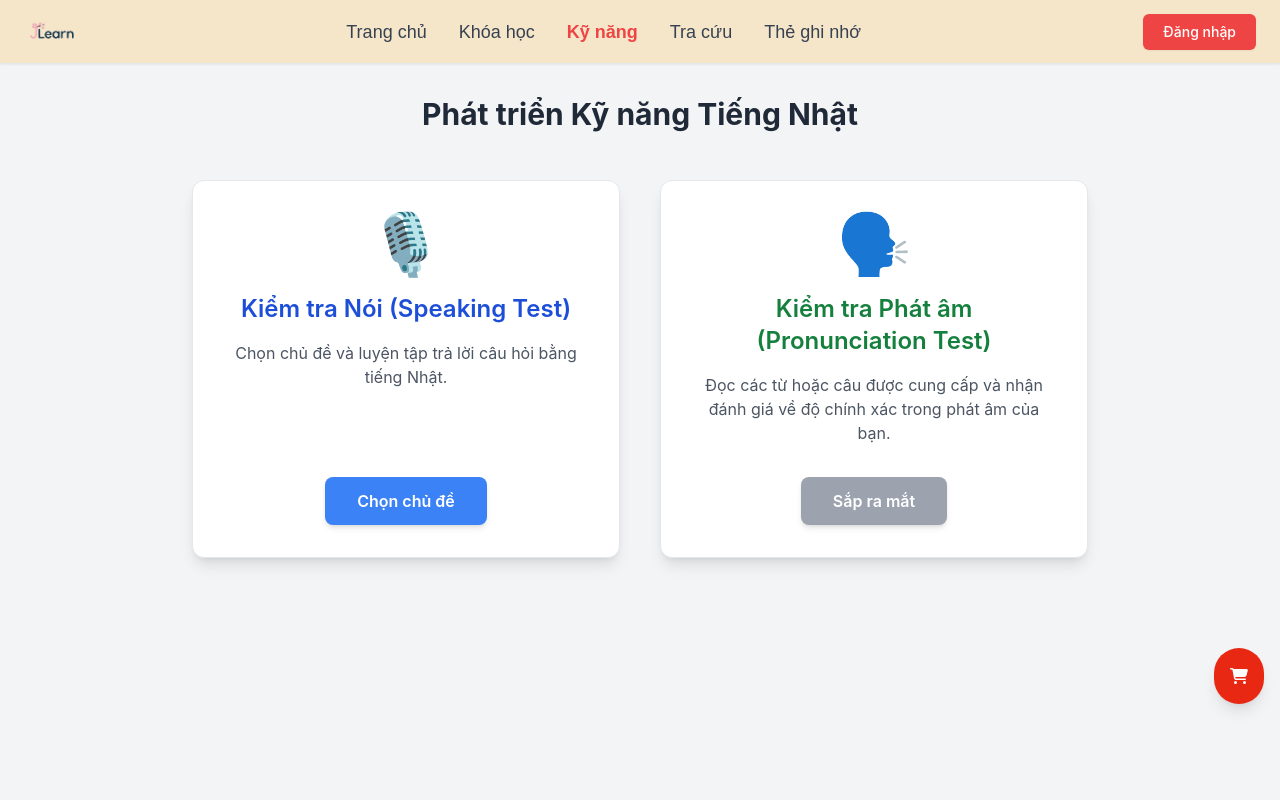
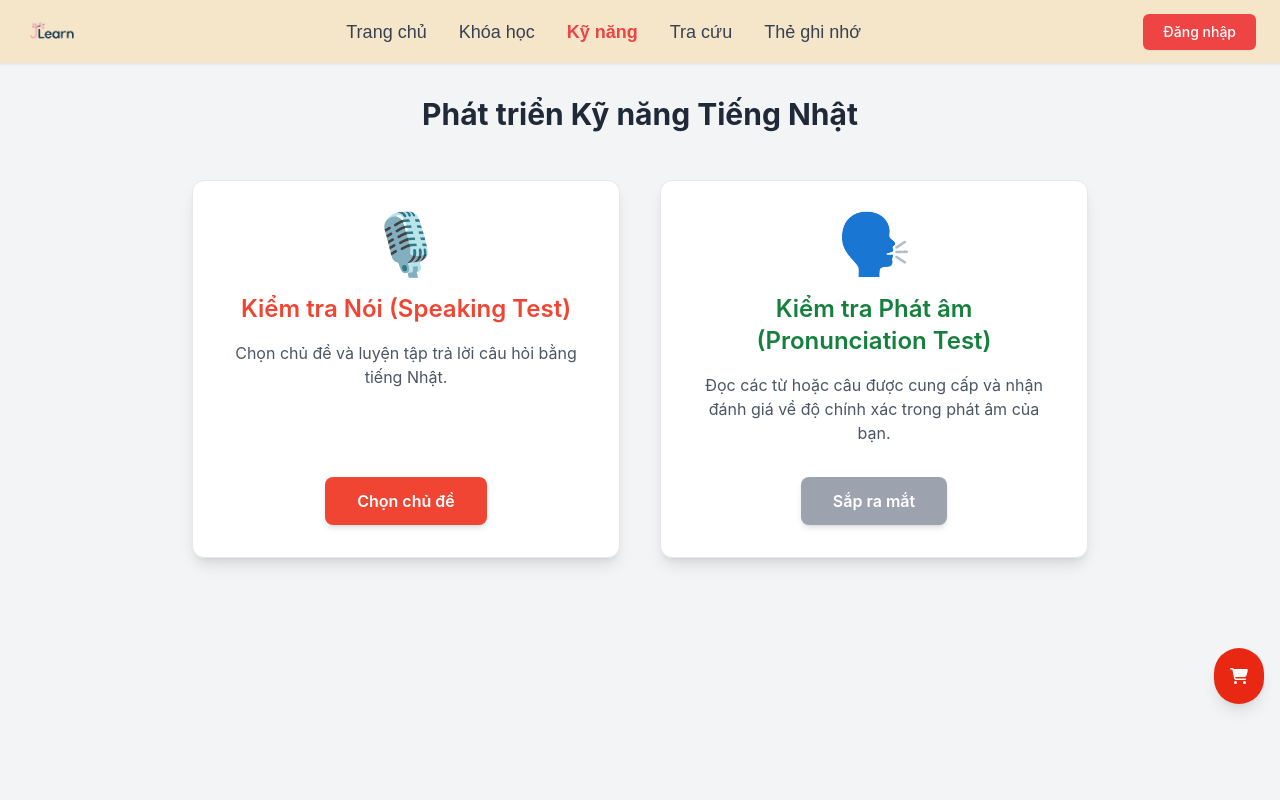
Before and after one commit to QuangVinh1601/JLearn_FE, a React (Create React App) app: page /skills in a window 1280 px wide. Shown: the top 800 px of the page. Built offline with nearby package versions, Linux system fonts and the light colour scheme.

Commit message:
update color

```diff
--- a/src/pages/Skills.tsx
+++ b/src/pages/Skills.tsx
@@ -12,16 +12,15 @@ const Skills: React.FC = () => {
                 {/* Card 1: Speaking Test */}
                 <div className="bg-white rounded-xl shadow-lg p-8 flex flex-col items-center text-center transition-transform transform hover:scale-105 duration-300 ease-in-out border border-gray-200">
                     <div className="text-6xl mb-5">🎙️</div>
-                    <h2 className="text-2xl font-semibold mb-4 text-blue-700">
+                    <h2 className="text-2xl font-semibold mb-4 text-[#f04532]">
                         Kiểm tra Nói (Speaking Test)
                     </h2>
                     <p className="text-gray-600 mb-8 flex-grow">
                         Chọn chủ đề và luyện tập trả lời câu hỏi bằng tiếng Nhật.
                     </p>
                     <Link
-                        // --- UPDATE THIS LINK ---
-                        to="/speaking-topics" // Link to the new topic selection page
-                        className="mt-auto bg-blue-500 text-white font-semibold px-8 py-3 rounded-lg hover:bg-blue-600 transition-colors duration-200 shadow-md"
+                        to="/speaking-topics"
+                        className="mt-auto bg-[#f04532] text-white font-semibold px-8 py-3 rounded-lg hover:bg-[#d03e2c] transition-colors duration-200 shadow-md"
                     >
                         Chọn chủ đề
                     </Link>
--- a/src/pages/SpeakingTest.tsx
+++ b/src/pages/SpeakingTest.tsx
@@ -287,7 +287,7 @@ const SpeakingTest: React.FC = () => {
             {/* Back Button */}
             <button
                 onClick={() => navigate('/speaking-topics')}
-                className="absolute top-5 left-5 text-gray-600 hover:text-blue-600 transition-colors p-2 rounded-full hover:bg-gray-200 focus:outline-none focus:ring-2 focus:ring-blue-300"
+                className="absolute top-5 left-5 text-gray-600 hover:text-[#f04532] transition-colors p-2 rounded-full hover:bg-gray-200 focus:outline-none focus:ring-2 focus:ring-[#f04532]/50"
                 title="トピック選択へ戻る (Quay lại Chủ đề)" // <-- TRANSLATED
                 aria-label="Quay lại trang chọn chủ đề" // <-- TRANSLATED
             >
@@ -309,7 +309,7 @@ const SpeakingTest: React.FC = () => {
                     </p>
                     <button
                         onClick={buttonProps.onClick}
-                        className="px-6 py-3 rounded-lg text-white font-semibold bg-blue-500 hover:bg-blue-600 focus:outline-none focus:ring-2 focus:ring-offset-2 focus:ring-blue-400 shadow-md transition-colors"
+                        className="px-6 py-3 rounded-lg text-white font-semibold bg-[#f04532] hover:bg-[#d03e2c] focus:outline-none focus:ring-2 focus:ring-offset-2 focus:ring-[#f04532]/50 shadow-md transition-colors"
                     >
                         {buttonProps.text}
                     </button>
@@ -320,7 +320,7 @@ const SpeakingTest: React.FC = () => {
                 <>
                     <div className="w-full max-w-2xl mb-6 p-4 bg-white rounded-lg shadow-md flex flex-col gap-4 min-h-[250px] border border-gray-200">
                         <div className="flex justify-start">
-                            <p className="bg-blue-100 text-blue-900 p-3 rounded-lg rounded-bl-none max-w-[85%] shadow-sm text-base md:text-lg">
+                            <p className="bg-[#f04532]/10 text-[#f04532] p-3 rounded-lg rounded-bl-none max-w-[85%] shadow-sm text-base md:text-lg">
                                 {questions[questionIndex]}
                             </p>
                         </div>
@@ -383,7 +383,7 @@ const SpeakingTest: React.FC = () => {
                                     ? 'bg-gray-400 cursor-not-allowed'
                                     : (testState === 'RECORDING'
                                         ? 'bg-red-500 hover:bg-red-600 focus:ring-red-400'
-                                        : 'bg-blue-500 hover:bg-blue-600 focus:ring-blue-400')
+                                        : 'bg-[#f04532] hover:bg-[#d03e2c] focus:ring-[#f04532]/50')
                                 }`}
                         >
                             {buttonProps.loading && <FontAwesomeIcon icon={faSpinner} spin />}
--- a/src/pages/SpeakingTopics.tsx
+++ b/src/pages/SpeakingTopics.tsx
@@ -36,7 +36,7 @@ const SpeakingTopics: React.FC = () => {
                     >
                         {/* Topic Header */}
                         <div className="text-center mb-5">
-                            <h2 className="text-xl font-semibold mb-2 text-blue-700">
+                            <h2 className="text-xl font-semibold mb-2 text-[#f04532]">
                                 {topic.name}
                             </h2>
                             <p className="text-gray-600 text-sm">
@@ -53,7 +53,7 @@ const SpeakingTopics: React.FC = () => {
                                 {topic.questions.map((question, index) => (
                                     <li
                                         key={index}
-                                        className="group flex items-center justify-between p-3 bg-gray-50 rounded-lg hover:bg-blue-100 transition-colors duration-200 cursor-pointer border border-gray-200 hover:border-blue-300"
+                                        className="group flex items-center justify-between p-3 bg-gray-50 rounded-lg hover:bg-[#f04532]/10 transition-colors duration-200 cursor-pointer border border-gray-200 hover:border-[#f04532]"
                                         onClick={() => handleSelectQuestion(topic, index)}
                                         title={`Bắt đầu trả lời câu hỏi ${index + 1}`}
                                     >
@@ -62,7 +62,7 @@ const SpeakingTopics: React.FC = () => {
                                         </span>
                                         <FontAwesomeIcon
                                             icon={faMicrophoneAlt}
-                                            className="text-blue-500 group-hover:text-blue-700 transition-colors duration-200"
+                                            className="text-[#f04532] group-hover:text-[#d03e2c] transition-colors duration-200"
                                         />
                                     </li>
                                 ))}
```
